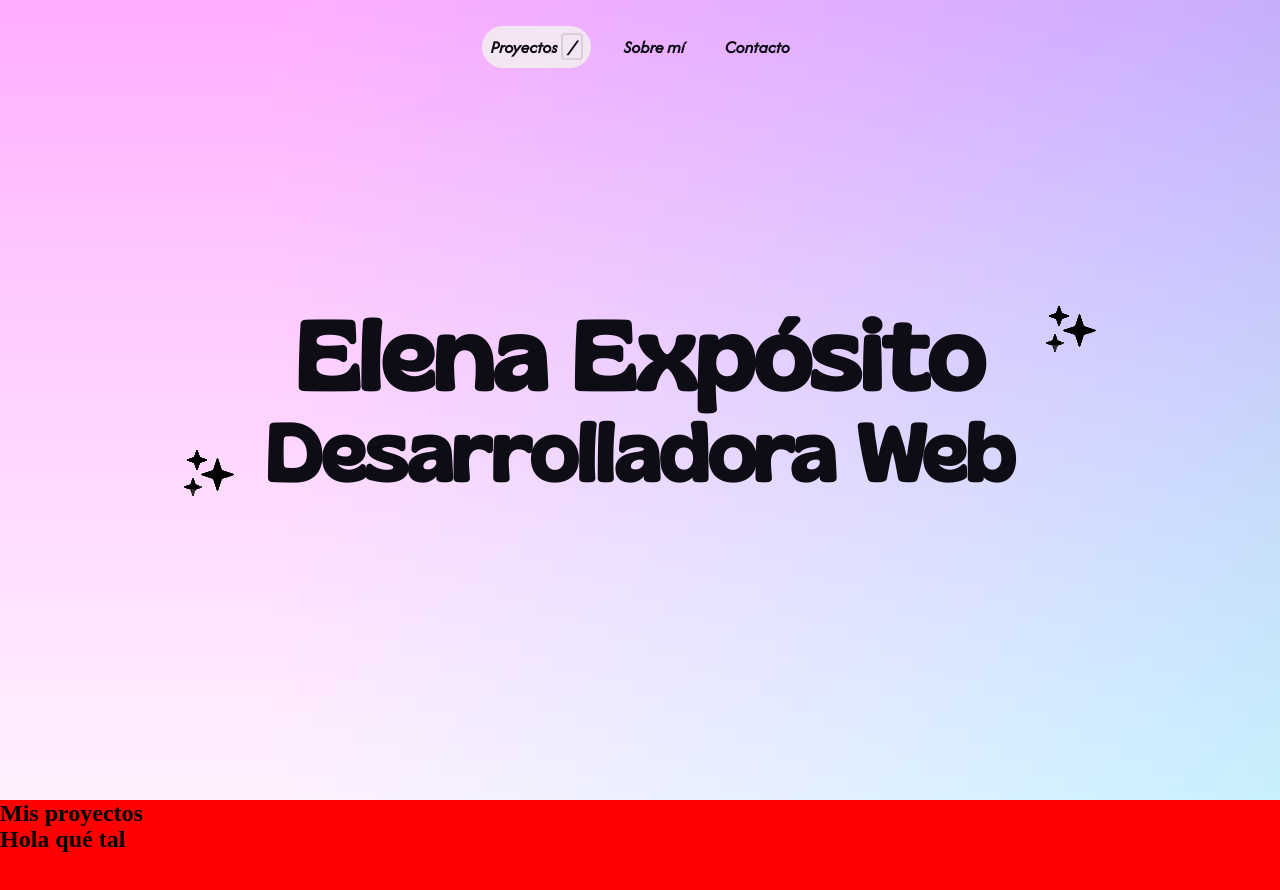
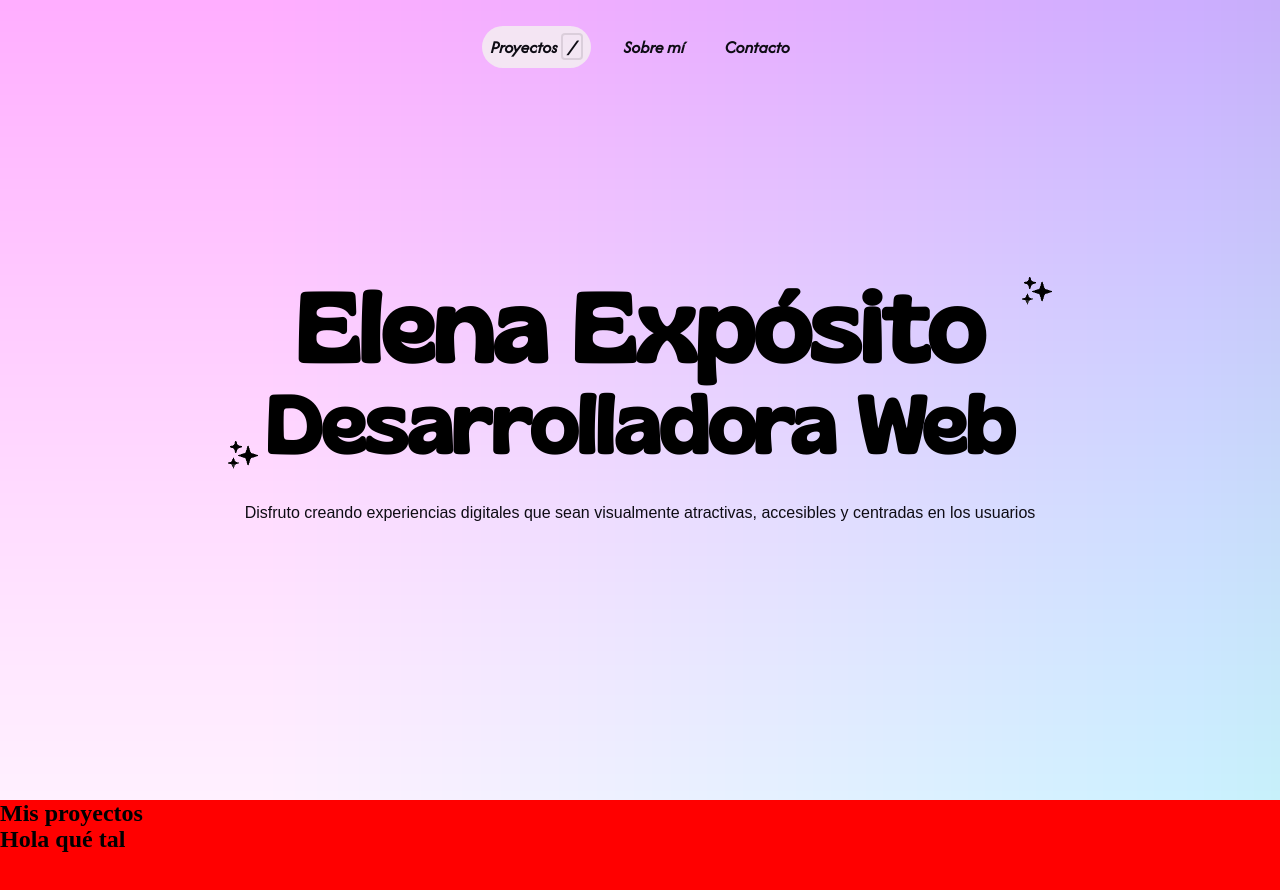
Before and after one commit to ElenaExposito/portfolio, an Astro site: page / in a window 1280 px wide. Shown: the top 890 px of the page. Built offline with nearby package versions, Linux system fonts and the light colour scheme; Astro itself is replaced by a stand-in of ours; animation ran at ten frames a second.

Commit message:
Welcome.astro - Update section

```diff
--- a/src/components/Welcome.astro
+++ b/src/components/Welcome.astro
@@ -13,6 +13,10 @@ import "../styles/index.css";
     </div>
     <Image src={brillo} alt="Estrellas" class={"presentation-image-two"} />
   </div>
+  <p>
+    Disfruto creando experiencias digitales que sean visualmente atractivas,
+    accesibles y centradas en los usuarios
+  </p>
 </section>
 
 <style>
@@ -27,11 +31,13 @@ import "../styles/index.css";
   .presentation {
     position: relative;
     height: 100vh;
+    width: 100%;
     display: flex;
     flex-direction: column;
     align-items: center;
     justify-content: center;
     padding: 1.5rem;
+    gap: 1rem;
   }
 
   .presentation-container {
@@ -49,7 +55,7 @@ import "../styles/index.css";
   h1,
   h2 {
     font-family: "Gliker", sans-serif;
-    color: var(--gray-custom);
+    color: var(--gray-custom-dark);
   }
 
   h1 {
@@ -58,19 +64,6 @@ import "../styles/index.css";
 
   h2 {
     font-size: var(--h2-size);
-  }
-
-  @media (max-width: 1200px) {
-    :root {
-      --h1-size: 4rem;
-      --h2-size: 3rem;
-    }
-  }
-
-  @media (max-width: 768px) {
-    :root {
-      --h1-size: 3rem;
-      --h2-size: 2rem;
   }
 
   .presentation-container {
@@ -82,5 +75,11 @@ import "../styles/index.css";
     width: 30px;
     height: 30px;
   }
+
+  p {
+    font-family: "Afacad", sans-serif;
+    font-size: var(--p-size);
+    text-align: center;
+    color: var(--gray-custom);
   }
 </style>
```
Lines whose indentation alone changed are shown as unchanged.
